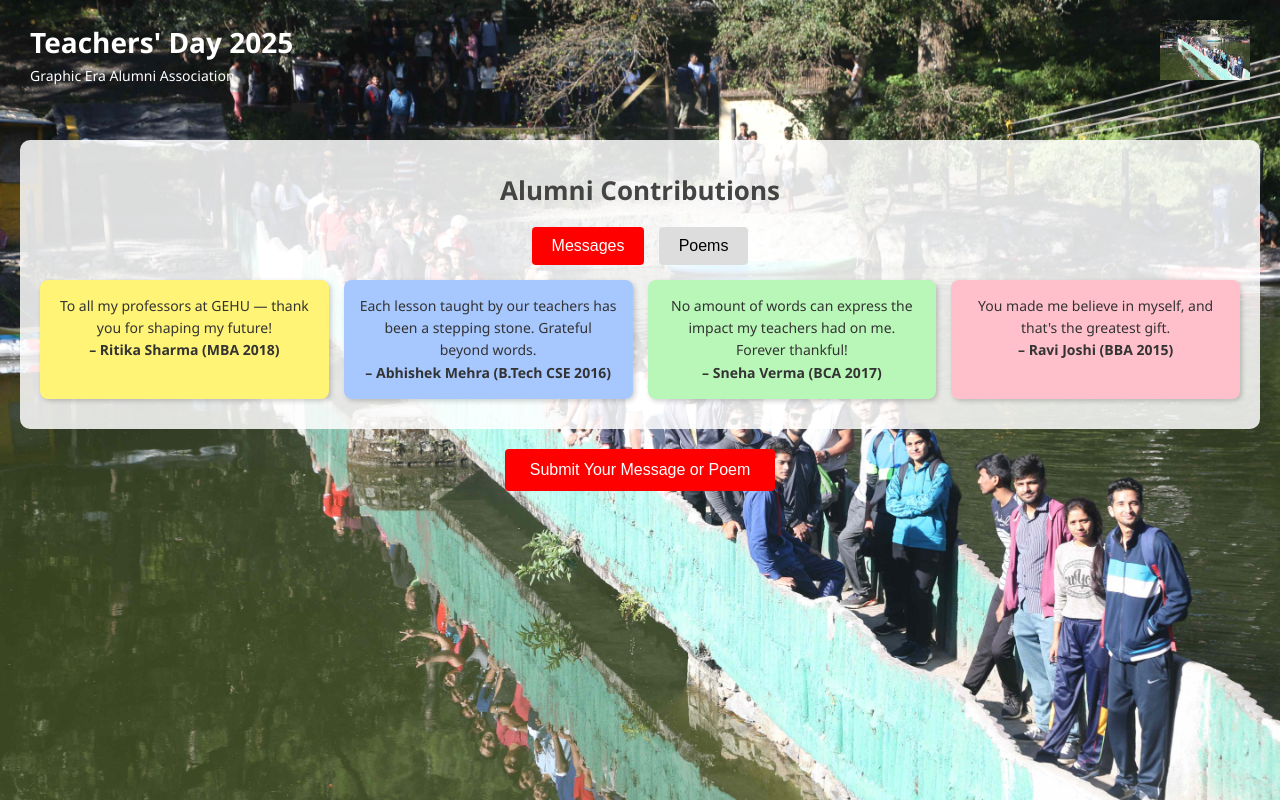
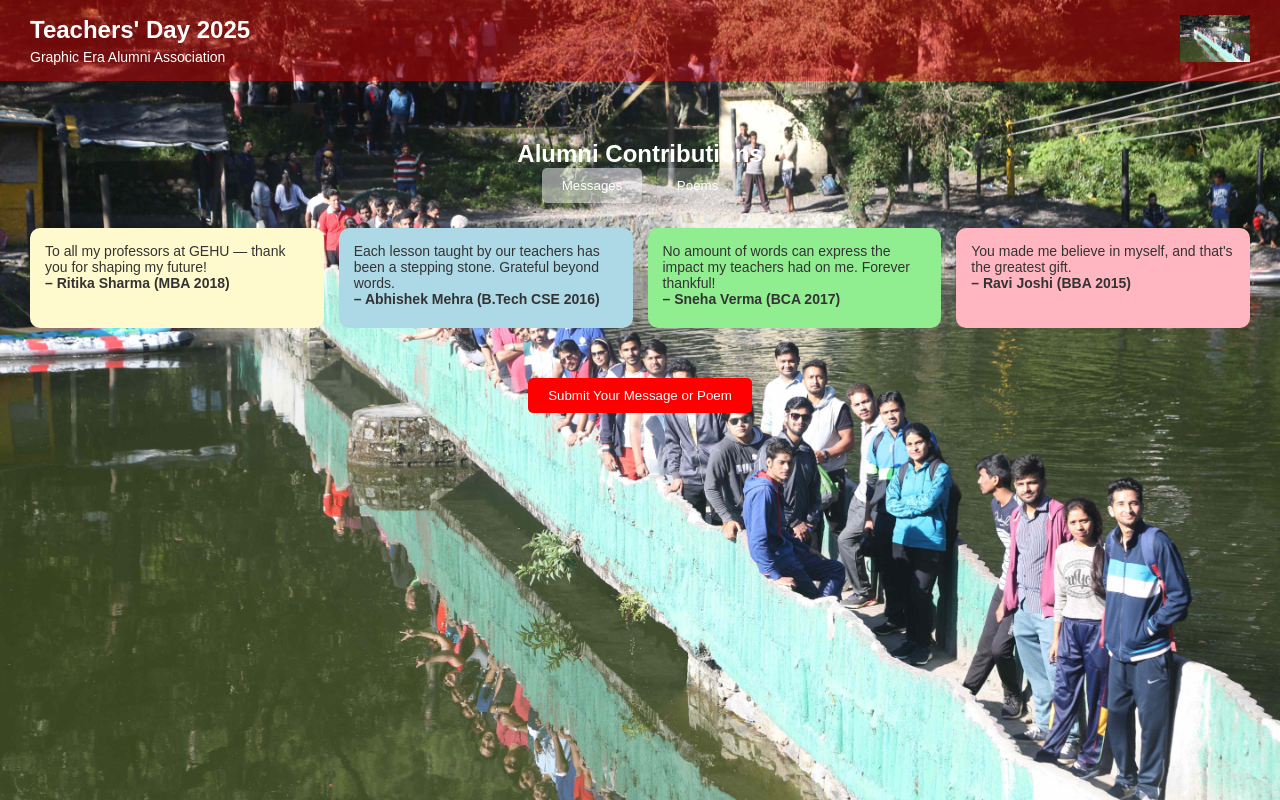
Before and after one commit to BhaskarJoc/teachers-day-testimonials, a plain HTML site: page index.html in a window 1280 px wide. Drawn offline with Linux system fonts and the light colour scheme.

Commit message:
Update styles.css

```diff
--- a/styles.css
+++ b/styles.css
@@ -1,222 +1,170 @@
-/* GENERAL STYLING */
+/* RESET */
 * {
   margin: 0;
   padding: 0;
   box-sizing: border-box;
+  font-family: Arial, sans-serif;
 }
 
 body {
-  font-family: 'Segoe UI', sans-serif;
-  background: url('New folder/KK3A0918.JPG') no-repeat center center fixed;
-  background-size: cover;
-  color: #333;
-  line-height: 1.6;
-  padding-top: 120px;
+  color: white;
+  text-align: center;
+  overflow-x: hidden;
+}
+
+/* BACKGROUND SLIDESHOW */
+#slideshow {
+  position: fixed;
+  top: 0;
+  left: 0;
+  width: 100%;
+  height: 100%;
+  background: url('New folder/KK3A0918.JPG') no-repeat center center/cover;
+  z-index: -1;
+  transition: background-image 1s ease-in-out;
 }
 
 /* HEADER */
 header {
-  position: fixed;
-  top: 0;
-  left: 0;
-  width: 100%;
-  background: rgba(0, 0, 0, 0);
-  color: white;
   display: flex;
   justify-content: space-between;
   align-items: center;
-  padding: 20px 30px;
-  z-index: 1000;
-  transition: background 0.4s ease, padding 0.4s ease, color 0.4s ease;
+  padding: 15px 30px;
+  position: fixed;
+  top: 0;
+  width: 100%;
+  background: rgba(255, 0, 0, 0.4);
+  transition: background 0.3s ease;
+  z-index: 10;
 }
 
 header.scrolled {
-  background: rgba(0, 0, 0, 0.85);
-  padding: 12px 25px;
+  background: rgba(255, 0, 0, 0.9);
+}
+
+header .header-left {
+  text-align: left;
 }
 
 header h1 {
-  margin: 0;
-  font-size: 28px;
-  transition: font-size 0.4s ease;
-}
-
-header.scrolled h1 {
-  font-size: 20px;
+  font-size: 24px;
+  margin-bottom: 5px;
 }
 
 header p {
-  margin: 0;
   font-size: 14px;
 }
 
-.logo {
-  height: 60px;
-  width: auto;
-  transition: height 0.4s ease;
+header .logo {
+  width: 70px;
+  height: auto;
 }
 
-header.scrolled .logo {
-  height: 45px;
+/* SECTIONS */
+.testimonials-section {
+  margin-top: 120px;
+  padding: 20px;
 }
 
-/* TESTIMONIAL SECTION */
-.testimonials-section {
-  text-align: center;
-  padding: 30px 20px;
-  background: rgba(255, 255, 255, 0.85);
-  margin: 20px;
-  border-radius: 10px;
-}
-
-.testimonials-section h2 {
-  margin-bottom: 15px;
-  font-size: 26px;
-  color: #444;
-}
-
-/* TAB BUTTONS */
 .tab-buttons {
   margin-bottom: 15px;
 }
 
 .tab-button {
-  background: #ddd;
+  padding: 10px 20px;
+  margin: 0 5px;
   border: none;
-  padding: 10px 20px;
+  background: rgba(255, 255, 255, 0.2);
+  color: white;
   cursor: pointer;
-  margin: 0 5px;
-  font-size: 16px;
-  border-radius: 4px;
-  transition: background 0.3s;
+  border-radius: 5px;
 }
 
 .tab-button.active {
-  background: red;
-  color: white;
+  background: rgba(255, 255, 255, 0.5);
 }
 
-.tab-button:hover {
-  background: #bbb;
-}
-
-/* STICKY NOTES */
-.testimonial-grid {
+.testimonial-grid,
+.poem-grid {
   display: grid;
-  grid-template-columns: repeat(auto-fit, minmax(200px, 1fr));
+  grid-template-columns: repeat(auto-fit, minmax(220px, 1fr));
   gap: 15px;
-  margin-top: 15px;
+  padding: 10px;
 }
 
 .sticky-note {
   padding: 15px;
+  border-radius: 10px;
   font-size: 14px;
-  border-radius: 8px;
-  box-shadow: 2px 2px 5px rgba(0, 0, 0, 0.2);
+  text-align: left;
+  min-height: 100px;
+  color: #333;
 }
 
-.sticky-yellow { background: #fff475; }
-.sticky-blue { background: #a7c7ff; }
-.sticky-green { background: #b8f7b8; }
-.sticky-pink { background: #ffc0cb; }
-
-/* POEMS */
-.poem-grid {
-  display: grid;
-  grid-template-columns: repeat(auto-fit, minmax(250px, 1fr));
-  gap: 15px;
-}
+.sticky-yellow { background: #fffacd; }
+.sticky-blue { background: #add8e6; }
+.sticky-green { background: #90ee90; }
+.sticky-pink { background: #ffb6c1; }
 
 .poem-card {
-  background: white;
-  border: 1px solid #ddd;
-  border-radius: 8px;
+  background: rgba(255, 255, 255, 0.9);
+  color: black;
   padding: 15px;
+  border-radius: 10px;
   text-align: left;
 }
 
 /* FORM */
+.submit-button-container {
+  margin: 20px;
+}
+
+.submit-button {
+  padding: 10px 20px;
+  background: red;
+  color: white;
+  border: none;
+  border-radius: 5px;
+  cursor: pointer;
+}
+
 .form-section {
   background: rgba(255, 255, 255, 0.95);
-  margin: 30px auto;
+  color: black;
   padding: 20px;
-  max-width: 500px;
+  margin: 20px auto;
+  max-width: 600px;
   border-radius: 10px;
-  opacity: 1;
-  transform: scaleY(1);
-  transition: transform 0.4s ease, opacity 0.4s ease;
-}
-
-.form-section.hidden {
-  opacity: 0;
-  transform: scaleY(0);
-  height: 0;
-  overflow: hidden;
-}
-
-.form-section h2 {
-  text-align: center;
-  margin-bottom: 15px;
-}
-
-.form-section label {
-  display: block;
-  margin: 10px 0 5px;
-  font-weight: bold;
+  text-align: left;
 }
 
 .form-section input,
 .form-section select,
 .form-section textarea {
   width: 100%;
-  padding: 8px;
-  margin-bottom: 10px;
+  padding: 10px;
+  margin: 8px 0;
   border: 1px solid #ccc;
-  border-radius: 4px;
+  border-radius: 5px;
 }
 
 .form-section button {
+  padding: 10px;
   background: red;
   color: white;
   border: none;
-  padding: 10px 15px;
-  width: 100%;
-  font-size: 16px;
-  border-radius: 4px;
+  border-radius: 5px;
   cursor: pointer;
 }
 
-.form-section button:hover {
-  background: darkred;
-}
-
-/* SUBMIT BUTTON + PHOTO NOTE */
-.submit-button-container {
-  text-align: center;
-  margin: 20px 0;
-}
-
-.submit-button {
-  background: red;
-  color: white;
-  border: none;
-  padding: 12px 25px;
-  border-radius: 4px;
-  font-size: 16px;
-  cursor: pointer;
-}
-
-.submit-button:hover {
-  background: darkred;
-}
-
 .photo-note {
+  font-size: 14px;
   margin-top: 10px;
-  font-size: 14px;
+  color: black;
   text-align: center;
 }
 
 .photo-note a {
-  color: blue;
+  color: red;
   text-decoration: underline;
 }
```
